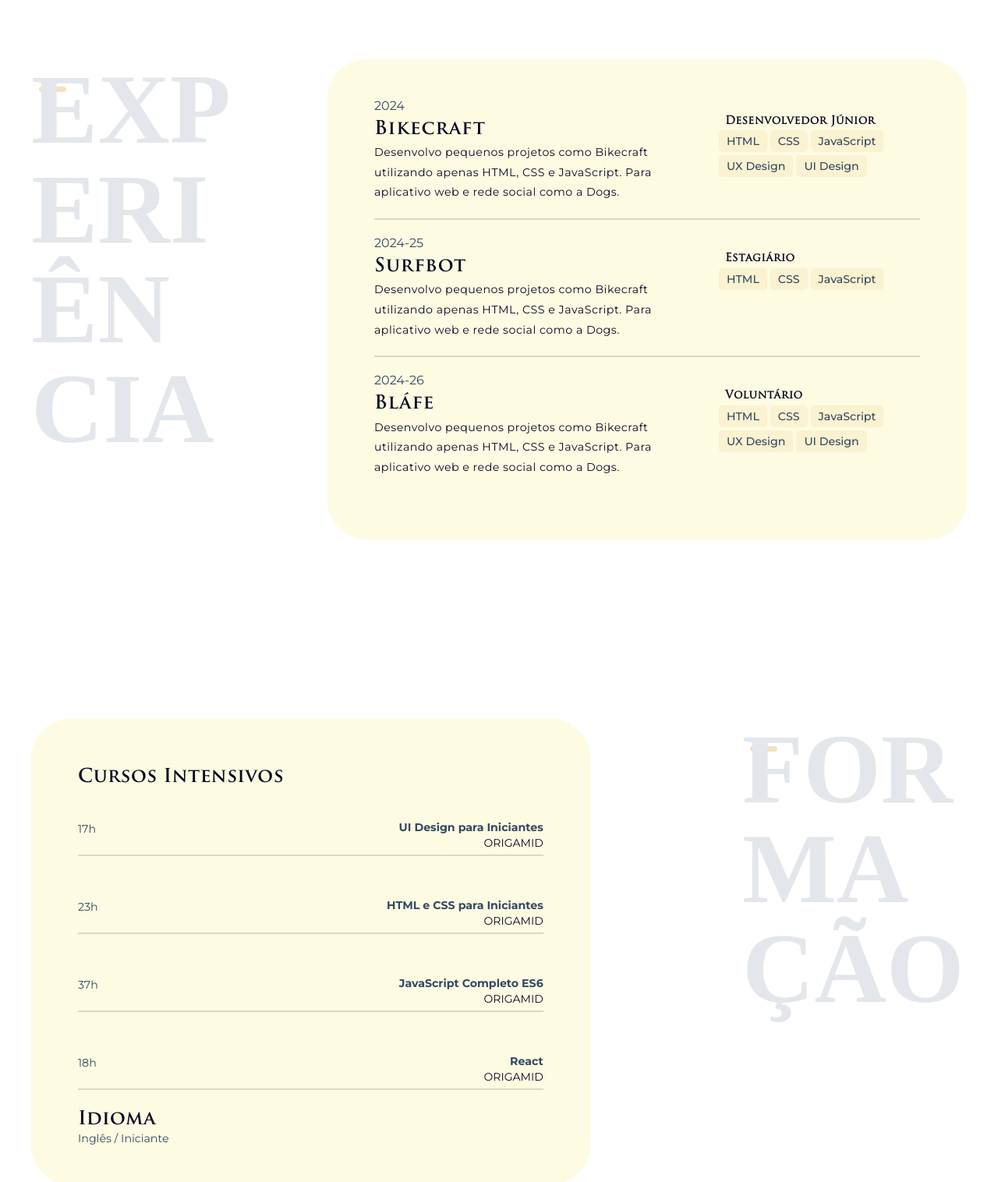
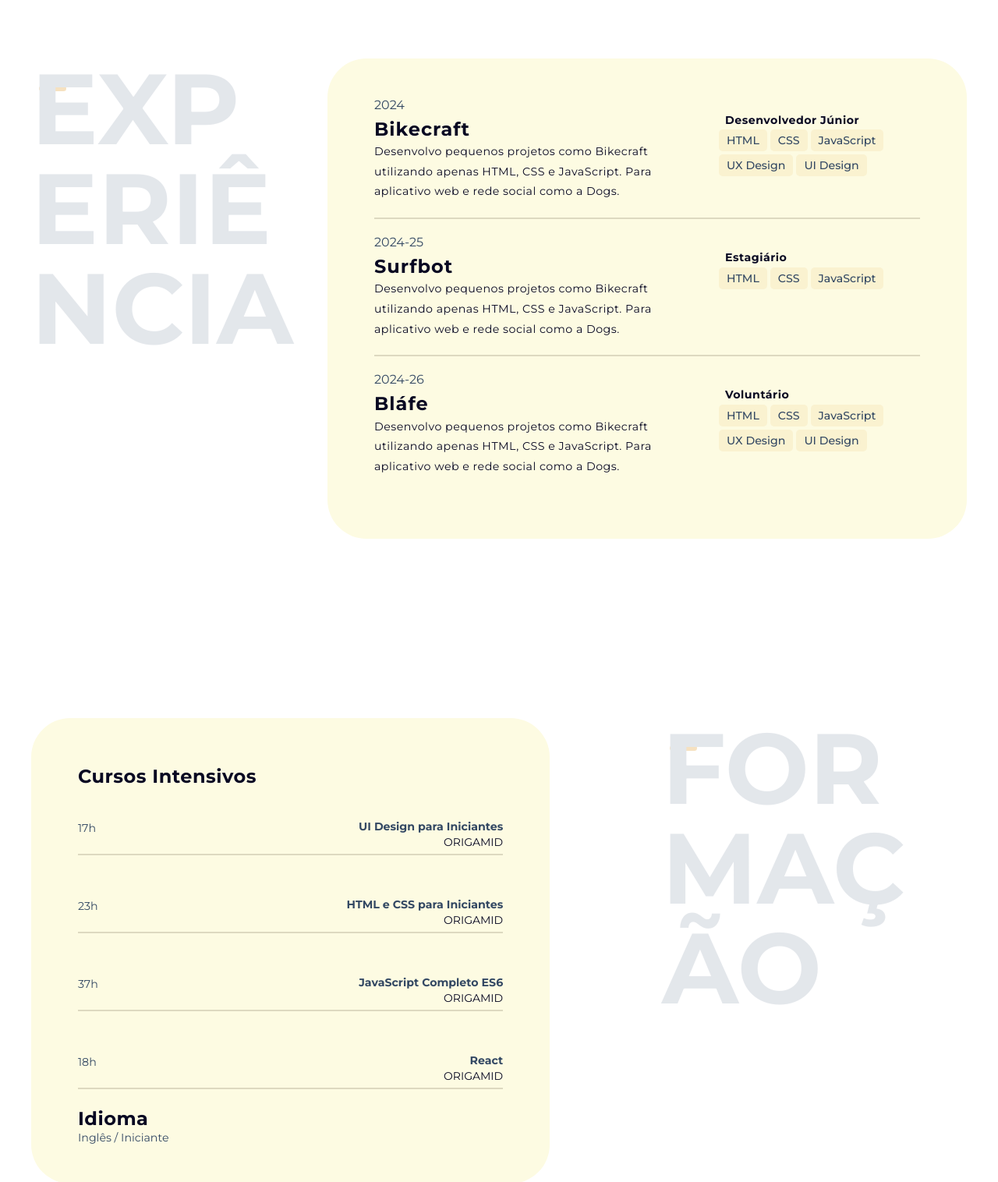
Before and after one commit to IngeniumCode/curriculumvitae.github.io, a plain HTML site: page index.html in a window 1280 px wide. Shown: the part 1140-2656 px from the top of the page at 78% size. Drawn offline with Linux system fonts and the light colour scheme.

Commit message:
mudanças nas classes

```diff
--- a/index.html
+++ b/index.html
@@ -5,7 +5,7 @@
     <meta charset="UTF-8">
     <meta name="viewport" content="width=device-width, initial-scale=1.0">
     <meta name="description" content="Desenvolvedor Front End & UX/UI Design Localizado no Rio De Janeiro">
-    <link rel="stylesheet" href="./css/style.min.css">
+    <link rel="stylesheet" href="./css/style.css">
     <link rel="icon" href="./favicon.svg" type="image/svg+xml">
 
     <link rel="preconnect" href="https://fonts.googleapis.com">
@@ -18,7 +18,7 @@
     <header class="header">
         <img class="logo1" src="./img/CICERO.svg" alt="logo">
         <nav>
-            <ul class="header-menu trajan">
+            <ul class="header-menu ">
                 <li><a href="#experiencia">Experiência</a></li>
                 <li><a href="#formaçao">Formação</a></li>
                 <li><a href="#contato">Contato</a></li>
@@ -29,7 +29,7 @@
     <main class="introduçao">
         <div>
             <span class="detalhe1"></span>
-            <h1 class="trajan">Desenvolvedor<br>Front End &<br>UX/UI Designer</h1>
+            <h1>Desenvolvedor<br>Front End &<br>UX/UI Designer</h1>
             <p>Localizado em São Paulo</p>
         </div>
     </main>
@@ -42,12 +42,12 @@
 
         <div class="grid1" id="experiencia">
 
-            <h2 class="subtitulo trajan-extra">Experiência</h2>
+            <h2 class="subtitulo">Experiência</h2>
 
             <div class="projeto">
                 <div class="parte1">
                     <span class="empresa-ano">2024</span>
-                    <h3 class="trajan empresa-titulo">Bikecraft</h3>
+                    <h3 class=" empresa-titulo">Bikecraft</h3>
                     <p class="empresa-texto"> Desenvolvo pequenos projetos como Bikecraft
                         utilizando apenas HTML, CSS e JavaScript. Para
                         aplicativo web e rede social como a Dogs.</p>
@@ -55,7 +55,7 @@
                 </div>
 
                 <div class="parte2">
-                    <h3 class="trajan cargo">Desenvolvedor Júnior</h3>
+                    <h3 class="cargo">Desenvolvedor Júnior</h3>
                     <ul class="empresa-habilidade">
                         <li>HTML</li>
                         <li>CSS</li>
@@ -67,14 +67,14 @@
                 <div class="separador"></div>
                 <div class="parte1">
                     <span class="empresa-ano">2024-25</span>
-                    <h3 class="trajan empresa-titulo">Surfbot</h3>
+                    <h3 class="empresa-titulo">Surfbot</h3>
                     <p class="empresa-texto"> Desenvolvo pequenos projetos como Bikecraft
                         utilizando apenas HTML, CSS e JavaScript. Para
                         aplicativo web e rede social como a Dogs.</p>
                 </div>
 
                 <div class="parte2">
-                    <h3 class="trajan cargo">Estagiário</h3>
+                    <h3 class="cargo">Estagiário</h3>
                     <ul class="empresa-habilidade">
                         <li>HTML</li>
                         <li>CSS</li>
@@ -85,14 +85,14 @@
 
                 <div class="parte1">
                     <span class="empresa-ano">2024-26</span>
-                    <h3 class="trajan empresa-titulo">Bláfe </h3>
+                    <h3 class="empresa-titulo">Bláfe </h3>
                     <p class="empresa-texto"> Desenvolvo pequenos projetos como Bikecraft
                         utilizando apenas HTML, CSS e JavaScript. Para
                         aplicativo web e rede social como a Dogs.</p>
                 </div>
 
                 <div class="parte2">
-                    <h3 class="trajan cargo">Voluntário</h3>
+                    <h3 class="cargo">Voluntário</h3>
                     <ul class="empresa-habilidade">
                         <li>HTML</li>
                         <li>CSS</li>
@@ -101,7 +101,6 @@
                         <li>UI Design</li>
                     </ul>
                 </div>
-                <!-- <div class="separador"></div> -->
             </div>
         </div>
     </section>
@@ -109,10 +108,10 @@
     <section class="formaçao" id="formaçao" aria-label="formaçao">
 
         <div class="grid2">
-            <h2 class="subtitulo1 trajan-extra">formação</h2>
+            <h2 class="subtitulo1 ">formação</h2>
 
             <div class="projeto2">
-                <h2 class="titulo-curso trajan">Cursos Intensivos</h2>
+                <h2 class="titulo-curso ">Cursos Intensivos</h2>
 
                 <span class="horas">17h</span>
                 <h3 class="topico">UI Design para Iniciantes <span class="instituiçao">origamid</span></h3>
@@ -132,7 +131,7 @@
                 <span class="separador1"></span>
 
 
-                <h3 class="idioma trajan">Idioma</h3>
+                <h3 class="idioma ">Idioma</h3>
                 <span class="lingua">Inglês / Iniciante</span>
             </div>
         </div>
```
